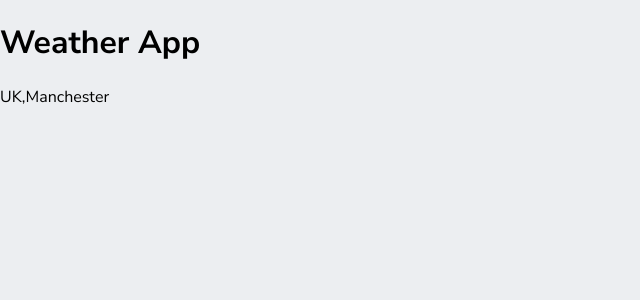
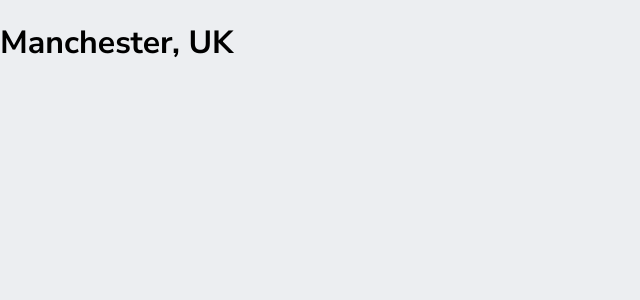
Before and after one commit to Jean0820/weather-app, a React (Create React App) app: page / in a window 1280 px wide. Shown: the top 300 px of the page, without its empty margins (0-640 px from the left). Built offline with nearby package versions, Linux system fonts and the light colour scheme.

Commit message:
LocationDetails Test

```diff
--- a/src/components/App.js
+++ b/src/components/App.js
@@ -7,7 +7,6 @@ function App() {
   const { location } = forecastData;
   return (
     <div className="App">
-      <h1>Weather App</h1>
       <LocationDetails country={location.country} city={location.city} />
     </div>
   );
--- a/src/components/LocationDetails.js
+++ b/src/components/LocationDetails.js
@@ -4,12 +4,11 @@ interface Props {
   country: string;
   city: string;
 }
-
 function LocationDetails({ country, city }: Props) {
   return (
-    <div>
-      {country},{city}
-    </div>
+    <h1 className="location-details">
+      {city}, {country}
+    </h1>
   );
 }
 
```
Also changed, not shown: 1 other file (tests, documents, lock files or other folders).
